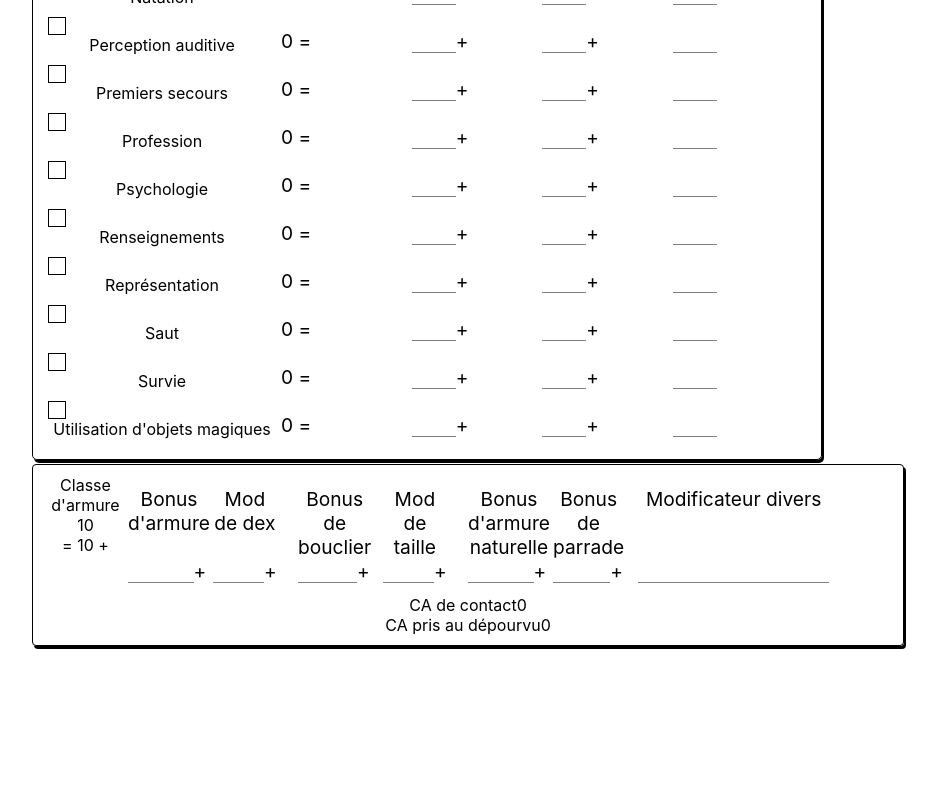
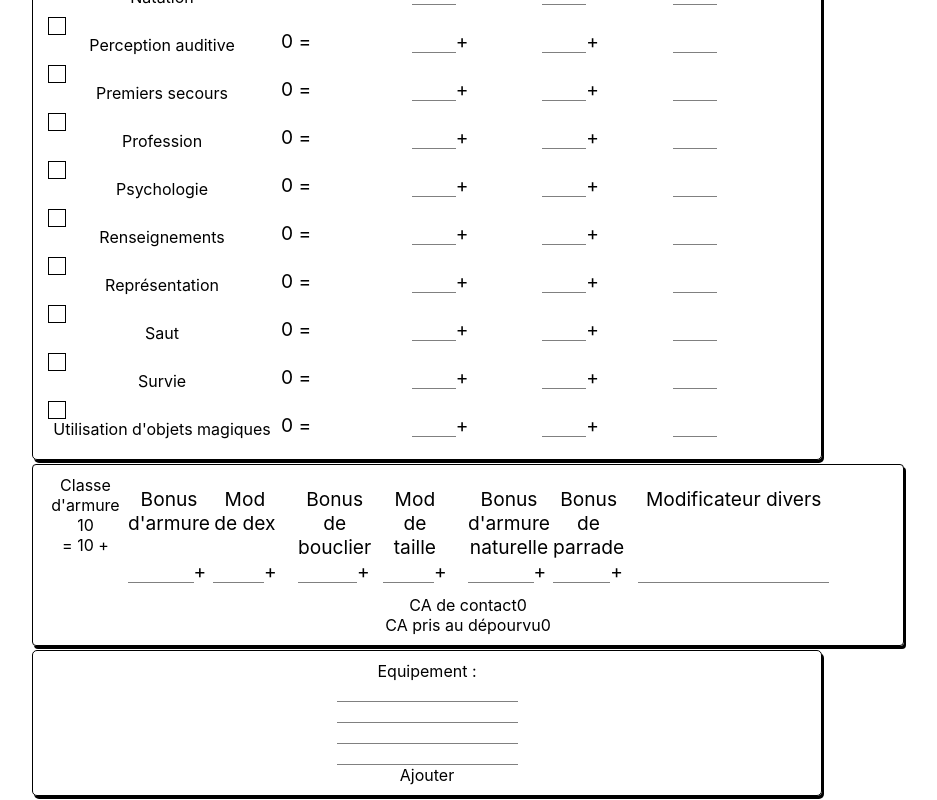
Before and after one commit to tyZulh/dndCharacterSheet, a React (Create React App) app: page / in a window 1280 px wide. Shown: the part 1975-2775 px from the top of the page, without its empty margins (172-1109 px from the left). Before the commit the page ends 2625 px from the top, so only its background shows below. Built offline with nearby package versions, Linux system fonts and the light colour scheme.

Commit message:
inventory wip

```diff
--- a/src/components/inventory-box/Inventory-box.js
+++ b/src/components/inventory-box/Inventory-box.js
@@ -2,10 +2,130 @@ import React, {Component} from 'react'
 import './Inventory-box.scss'
 
 class InventoryBox extends Component {
+  state = {
+    equipementList : [],
+    equipementToAddName : '',
+    equipementToAddWeight : '',
+    equipementToAddLocation : '',
+    equipementToAddPrice : '',
+  }
+
+  handleChange = (event) => {
+    this.setState({[event.target.name] : event.target.value}, ()=> {
+    })
+  }
+
+  resetState = () => {
+    this.setState({
+      equipementToAddName : '',
+      equipementToAddWeight : '',
+      equipementToAddLocation : '',
+      equipementToAddPrice : '',
+    },)
+  }
+
+  addEquipement = () => {
+    const equipementToAdd = {
+      name : this.state.equipementToAddName,
+      location : this.state.equipementToAddLocation,
+      weight : this.state.equipementToAddPrice,
+      price : this.state.equipementToAddWeight,
+    }
+
+    if(this.state.equipementList.length > 0 ) {
+      const equipement = [ ...this.state.equipementList, equipementToAdd ]
+      this.setState({equipementList : equipement},()=> {
+        this.resetState()
+      }
+    )} else {
+      this.setState({equipementList : [equipementToAdd]}, ()=> {
+        this.resetState()
+      })
+    }
+  }
+
+  componentDidMount() {
+  }
+
   render() {
     return(
       <section className="inventoryBox">
+        <div className="addEquipement">
+          <span>
+            Equipement :
+          </span>
 
+          <div className="">
+            <input
+              className="inputBox"
+              type="text"
+              name="equipementToAddName"
+              onChange={this.handleChange}
+              value={this.state.equipementToAddName}
+              />
+          </div>
+
+          <div className="">
+            <input
+              className="inputBox"
+              type="text"
+              name="equipementToAddLocation"
+              onChange={this.handleChange}
+              value={this.state.equipementToAddLocation}
+              />
+          </div>
+
+          <div className="">
+            <input
+              className="inputBox"
+              type="text"
+              name="equipementToAddWeight"
+              onChange={this.handleChange}
+              value={this.state.equipementToAddWeight}
+              />
+          </div>
+
+          <div className="">
+            <input
+              className="inputBox"
+              type="text"
+              name="equipementToAddPrice"
+              onChange={this.handleChange}
+              value={this.state.equipementToAddPrice}
+            />
+          </div>
+
+          <div className="addButton" onClick={this.addEquipement}>
+            Ajouter
+          </div>
+        </div>
+
+        <div className="equipementList">
+          {this.state.equipementList.map( (equipement, index) => {
+            console.log(index, equipement);
+
+
+            return (
+              <div key="index">
+                <div>
+                  {equipement.name}
+                </div>
+
+                <div>
+                  {equipement.location}
+                </div>
+
+                <div>
+                  {equipement.price}
+                </div>
+
+                <div>
+                  {equipement.weight}
+                </div>
+              </div>
+            )
+          })}
+        </div>
       </section>
     )
   }
--- a/src/components/inventory-box/inventory-box.scss
+++ b/src/components/inventory-box/inventory-box.scss
@@ -0,0 +1,8 @@
+.inventoryBox {
+  border: 1px black solid;
+  border-radius: 5px;
+  box-shadow: 2px 3px;
+  margin: 4px;
+  padding: 10px;
+  width: 60vw;
+}
```
